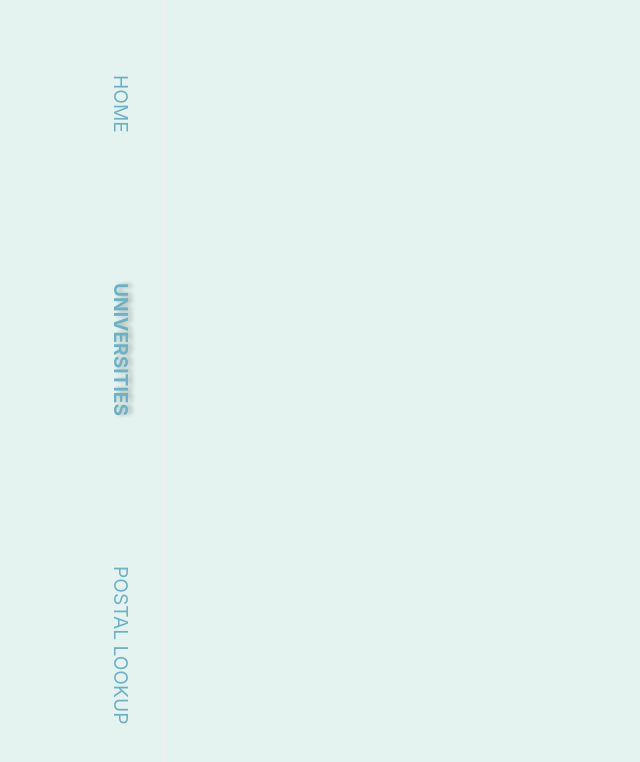
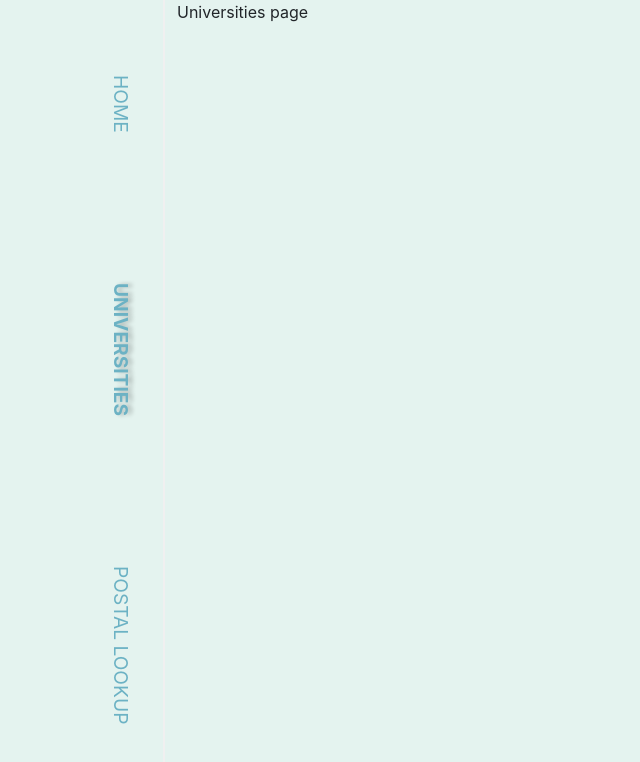
Before and after one commit to LiangT721/taylor_launchpad-react-code-challenge, a React (Create React App) app: page /universities in a window 1280 px wide. Shown: the top 762 px of the page, without its empty margins (0-640 px from the left). Built offline with nearby package versions, Linux system fonts and the light colour scheme.

Commit message:
Created Universities Page from universities-page branch

```diff
--- a/src/App.js
+++ b/src/App.js
@@ -4,6 +4,7 @@ import { Routes, Route } from "react-router-dom";
 
 import Nav from "./components/nav/nav.component";
 import Homepage from "./pages/homepage/homepage.component";
+import UniversitiesPage from "./pages/universitiesPage/universitiesPage.component";
 
 function App() {
   return (
@@ -13,6 +14,7 @@ function App() {
         <div className="pages col-11">
           <Routes>
             <Route path="/" element={<Homepage />} />
+            <Route path="/universities" element={<UniversitiesPage />} />
           </Routes>
         </div>
       </div>
--- /dev/null
+++ b/src/pages/universitiesPage/universitiesPage.component.jsx
@@ -0,0 +1,12 @@
+import React from "react";
+
+import './universitiesPage.style.scss';
+
+const UniversitiesPage = () => {
+    return(
+        <div className="universities-page">
+        Universities page
+        </div>
+    )
+}
+export default UniversitiesPage;
```
Also changed, not shown: src/pages/universitiesPage/universitiesPage.style.scss (added).
